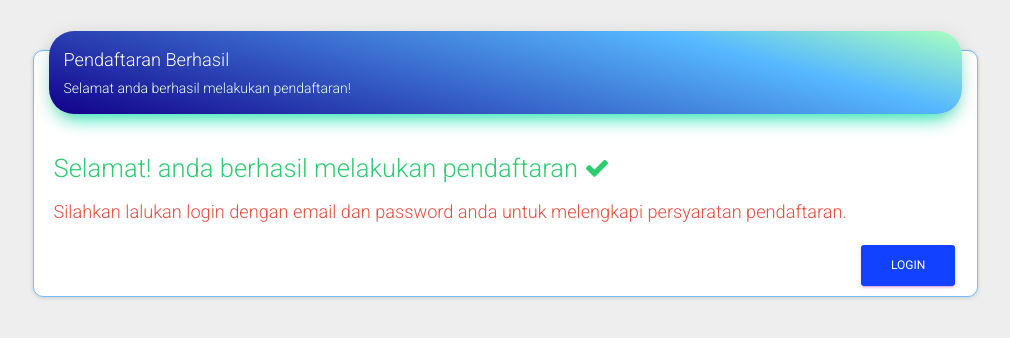
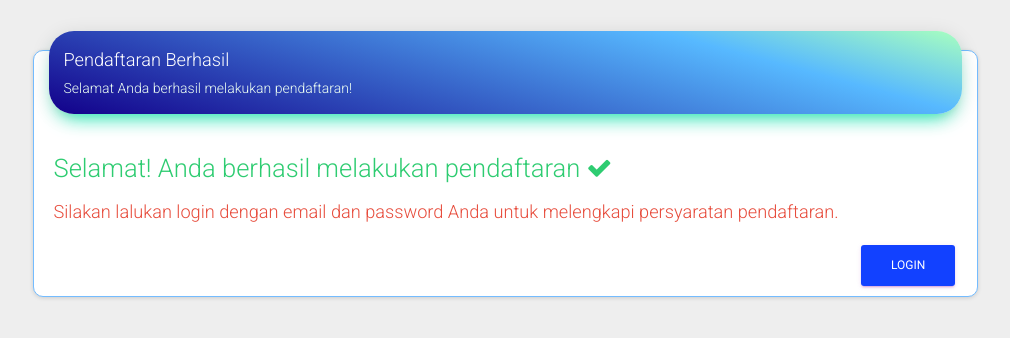
Before and after one commit to salsaar12/Aplikasi_Daftar_Magang-main, a PHP site: page /success_register.php in a window 1280 px wide. Shown: the top 338 px of the page, without its empty margins (135-1145 px from the left). Run offline with PHP 8.4, Linux system fonts and the light colour scheme.

Commit message:
Update success_register1.php

```diff
--- a/success_register.php
+++ b/success_register.php
@@ -30,14 +30,15 @@
                             <div class="card" style="margin-top: 50px">
                                 <div class="card-header" data-background-color="gb">
                                     <h4 class="title">Pendaftaran Berhasil</h4>
-                                    <p class="category">Selamat anda berhasil melakukan pendaftaran!</p>
+                                    <!--edit teks-->
+                                    <p class="category">Selamat Anda berhasil melakukan pendaftaran!</p>
                                 </div>
                                 <div class="card-content">
                                     <h3>
-                                        <font color="#2ecc71">Selamat! anda berhasil melakukan pendaftaran <i class="fa fa-check"></font></i>
+                                        <font color="#2ecc71">Selamat! Anda berhasil melakukan pendaftaran <i class="fa fa-check"></font></i>
                                     </h3>
                                     <h4>
-                                        <font color="#e74c3c">Silahkan lalukan login dengan email dan password anda untuk melengkapi persyaratan pendaftaran.</font>
+                                        <font color="#e74c3c">Silakan lalukan login dengan email dan password Anda untuk melengkapi persyaratan pendaftaran.</font>
                                     </h4>
                                     <a href="index.php" class="btn btn-primary pull-right">Login</a>
                                 </div>
```
